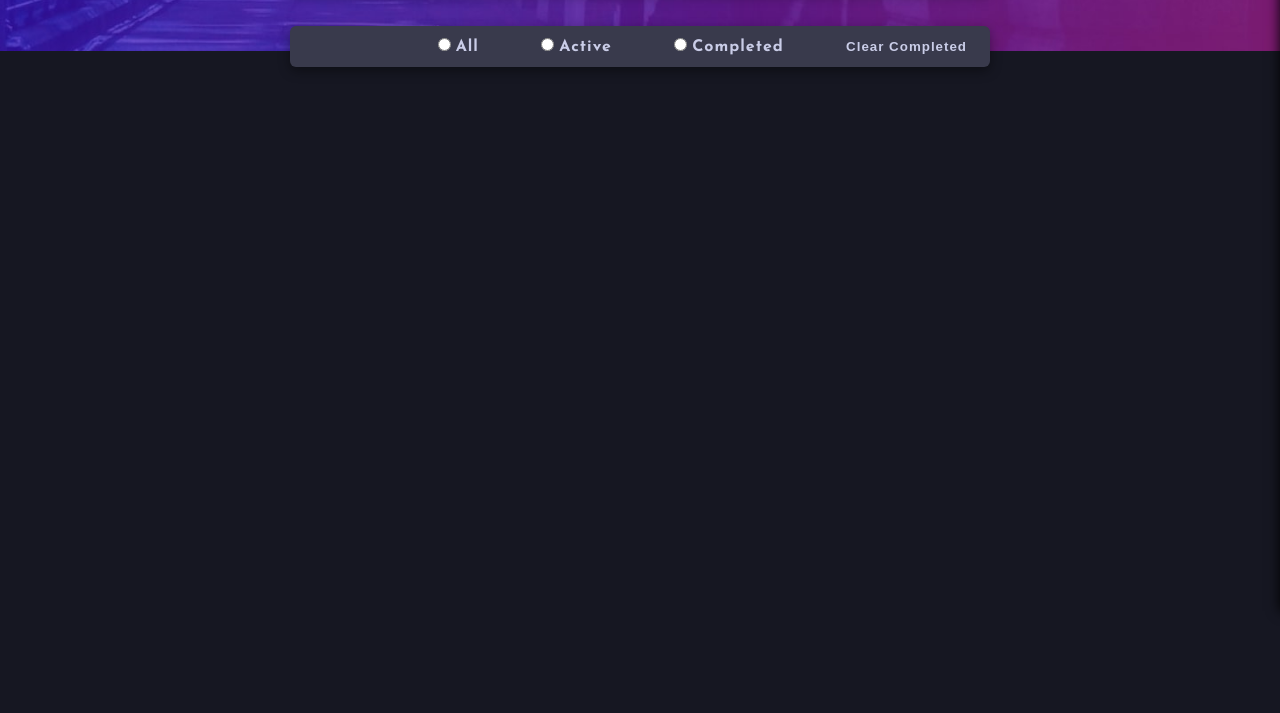
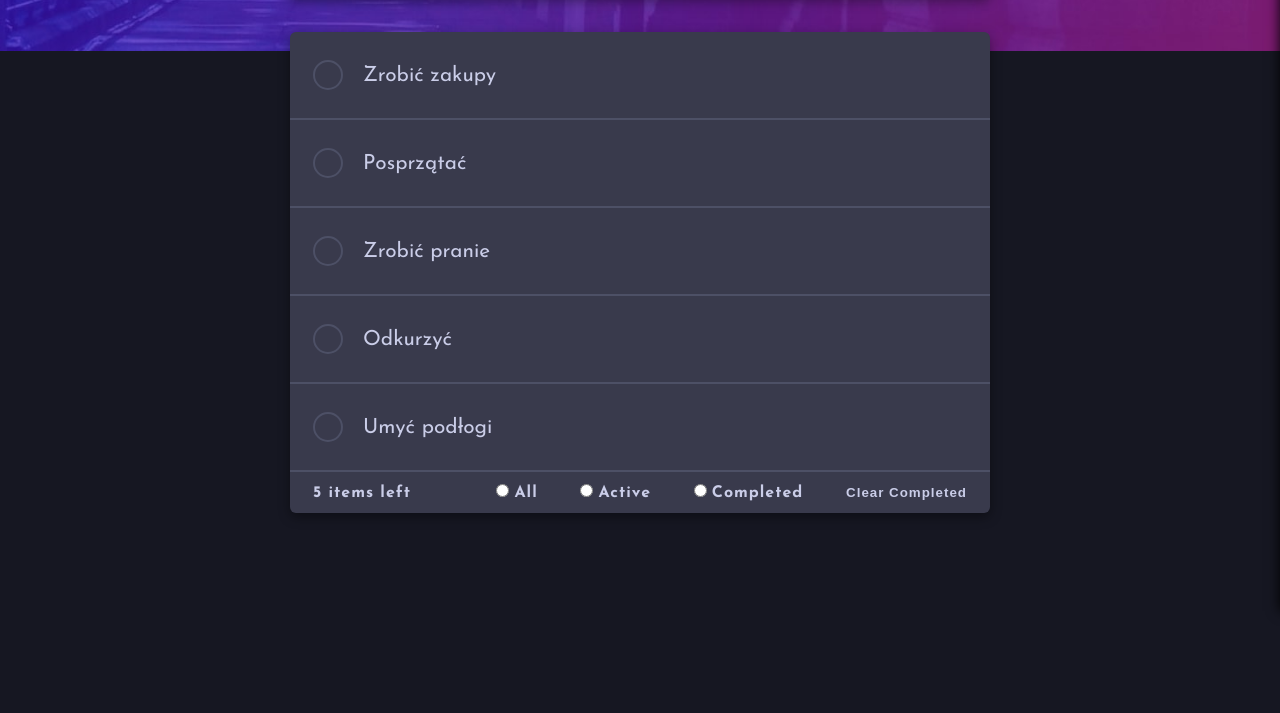
Before and after one commit to szczuplutka/todo-app, a plain HTML site: page index.html in a window 1280 px wide. Shown: the part 189-902 px from the top of the page. Before the commit the page ends 800 px from the top, so only its background shows below. Drawn offline with Linux system fonts and the light colour scheme; the site is published under a folder, as on GitHub Pages, so addresses that start at the root find nothing.

Commit message:
Update index.html

```diff
--- a/index.html
+++ b/index.html
@@ -87,7 +87,7 @@
   </div>
 
 
-  <script type="module" src="/js/script.js"></script>
+  <script type="module" src="./js/script.js"></script>
 </body>
 
 </html>
```
